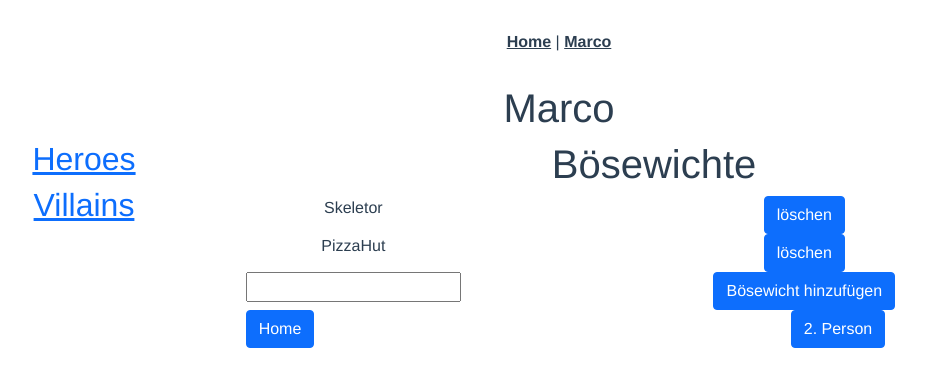
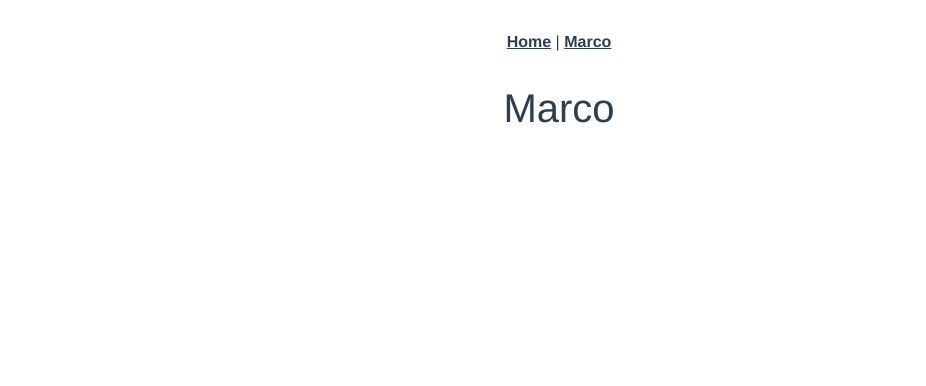
Before and after one commit to DarthSiedewurst/vue-schulung-2021, a Vue app: page /marco/villains in a window 1280 px wide. Shown: the top 386 px of the page, without its empty margins (81-1007 px from the left). Built offline with nearby package versions, Linux system fonts and the light colour scheme.

Commit message:
Schulung 2021

```diff
--- a/src/components/Navigation.vue
+++ b/src/components/Navigation.vue
@@ -1,12 +1,8 @@
 <template>
   <div class="container">
     <div class="row">
-      <div class="col">
-        <button type="button" class="btn btn-primary" @click="$router.push({name: back})">{{ back }}</button>
-      </div>
-      <div class="col">
-        <button type="button" class="btn btn-primary" @click="$router.push({name: forward})">{{ forward }}</button>
-      </div>
+      <div class="col"></div>
+      <div class="col"></div>
     </div>
   </div>
 </template>
@@ -23,6 +19,4 @@ export default defineComponent({
 });
 </script>
 
-<style scoped>
-
-</style>
+<style scoped></style>
--- a/src/views/Marco/Marco.vue
+++ b/src/views/Marco/Marco.vue
@@ -2,15 +2,9 @@
   <div class="container">
     <h1>Marco</h1>
     <div class="row">
-      <div class="col-2">
-        <h2><router-link to="/marco/heroes">Heroes</router-link></h2>
-        <h2><router-link to="/marco/villains">Villains</router-link></h2>
-      </div>
-      <div class="col-10">
-        <router-view />
-      </div>
+      <div class="col-2"></div>
+      <div class="col-10"></div>
     </div>
-    <navigation back="Home" forward="2. Person"></navigation>
   </div>
 </template>
 
@@ -20,8 +14,6 @@ import Navigation from "@/components/Navigation.vue"; // @ is an alias to /src
 
 export default defineComponent({
   name: "Marco",
-  components: {
-    Navigation,
-  },
+  components: {},
 });
 </script>
--- a/src/views/Marco/MarcoHeroes.vue
+++ b/src/views/Marco/MarcoHeroes.vue
@@ -1,31 +1,9 @@
 <template>
   <div class="container">
     <h1>Helden</h1>
-    <div v-for="hero in heroes.list" :key="hero.id">
-      <div class="row">
-        <div class="col-4">
-          {{ hero.name }}
-        </div>
-        <div class="col-8">
-          <button
-            type="button"
-            class="btn btn-primary"
-            @click="deleteVillain(hero.id)"
-          >
-            löschen
-          </button>
-        </div>
-      </div>
-    </div>
     <div class="row">
-      <div class="col-4">
-        <input v-model="heroes.newVillain" />
-      </div>
-      <div class="col-8">
-        <button type="button" class="btn btn-primary" @click="addVillain()">
-          Bösewicht hinzufügen
-        </button>
-      </div>
+      <div class="col-4"></div>
+      <div class="col-8"></div>
     </div>
   </div>
 </template>
@@ -38,37 +16,7 @@ export default defineComponent({
   components: {},
   props: {},
   setup() {
-    interface Heroes {
-      name: string;
-      id: number;
-    }
-    let heroes = reactive({
-      list: [
-        { name: "Heeman", id: 0 },
-        { name: "Dr. Ötker", id: 1 },
-      ],
-      newVillain: "",
-    });
-
-    const addVillain = () => {
-      const id = heroes.list.length;
-      const hero = { name: heroes.newVillain, id };
-      heroes.list.push(hero);
-      heroes.newVillain = "";
-    };
-    const deleteVillain = (id: number) => {
-      let newHeroes: Heroes[] = heroes.list;
-      heroes.list = [];
-      newHeroes.splice(id, 1);
-      for (let i = 0; i < newHeroes.length; i++) {
-        heroes.list.push({ name: newHeroes[i].name, id: i });
-      }
-    };
-    return {
-      heroes,
-      deleteVillain,
-      addVillain,
-    };
+    return {};
   },
 });
 </script>
--- a/src/views/Marco/MarcoVillains.vue
+++ b/src/views/Marco/MarcoVillains.vue
@@ -1,31 +1,9 @@
 <template>
   <div class="container">
     <h1>Bösewichte</h1>
-    <div v-for="villain in villains.list" :key="villain.id">
-      <div class="row">
-        <div class="col-4">
-          {{ villain.name }}
-        </div>
-        <div class="col-8">
-          <button
-            type="button"
-            class="btn btn-primary"
-            @click="deleteVillain(villain.id)"
-          >
-            löschen
-          </button>
-        </div>
-      </div>
-    </div>
     <div class="row">
-      <div class="col-4">
-        <input v-model="villains.newVillain" />
-      </div>
-      <div class="col-8">
-        <button type="button" class="btn btn-primary" @click="addVillain()">
-          Bösewicht hinzufügen
-        </button>
-      </div>
+      <div class="col-4"></div>
+      <div class="col-8"></div>
     </div>
   </div>
 </template>
@@ -38,37 +16,7 @@ export default defineComponent({
   components: {},
   props: {},
   setup() {
-    interface Villains {
-      name: string;
-      id: number;
-    }
-    let villains = reactive({
-      list: [
-        { name: "Skeletor", id: 0 },
-        { name: "PizzaHut", id: 1 },
-      ],
-      newVillain: "",
-    });
-
-    const addVillain = () => {
-      const id = villains.list.length;
-      const villain = { name: villains.newVillain, id };
-      villains.list.push(villain);
-      villains.newVillain = "";
-    };
-    const deleteVillain = (id: number) => {
-      let newVillains: Villains[] = villains.list;
-      villains.list = [];
-      newVillains.splice(id, 1);
-      for (let i = 0; i < newVillains.length; i++) {
-        villains.list.push({ name: newVillains[i].name, id: i });
-      }
-    };
-    return {
-      villains,
-      deleteVillain,
-      addVillain,
-    };
+    return {};
   },
 });
 </script>
```
